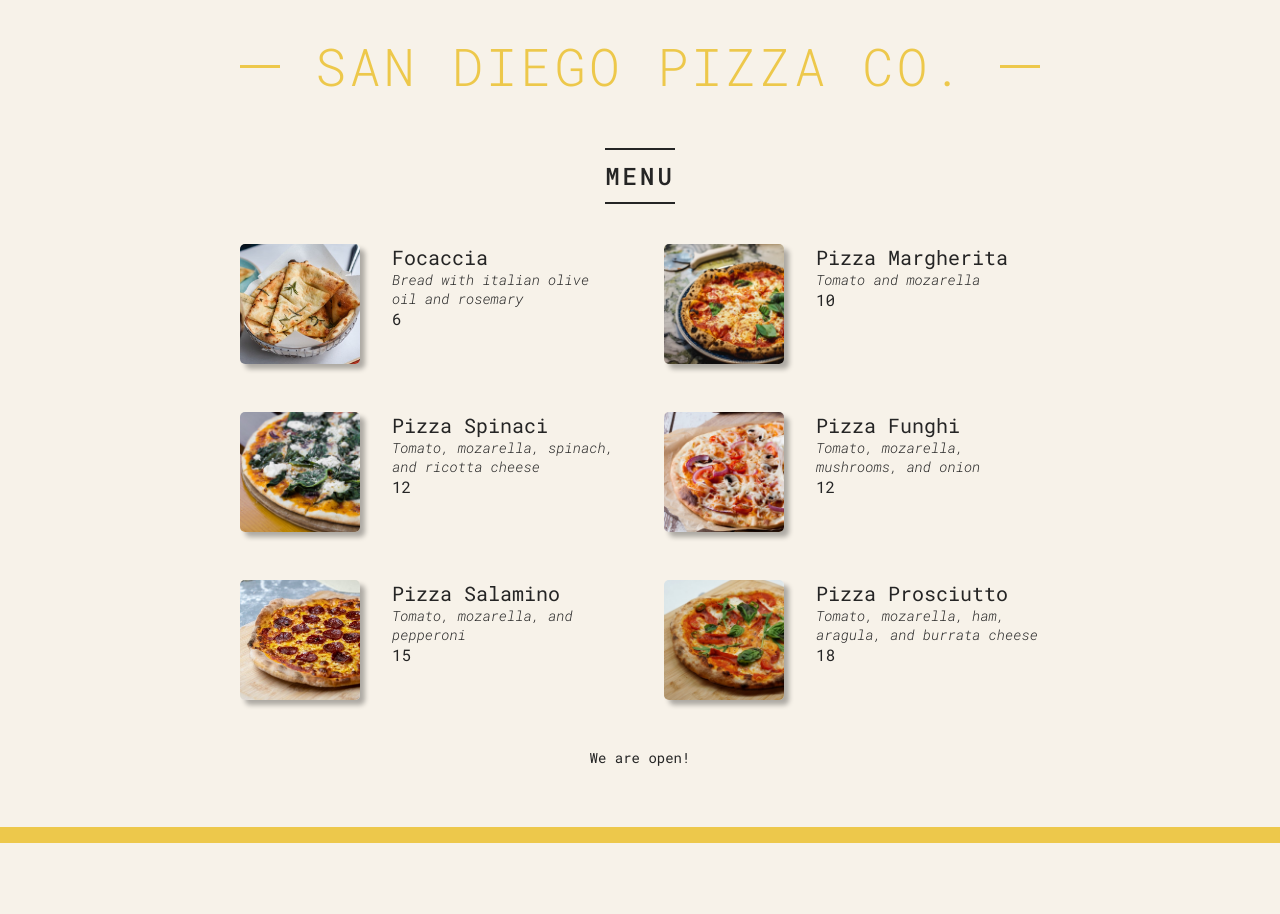
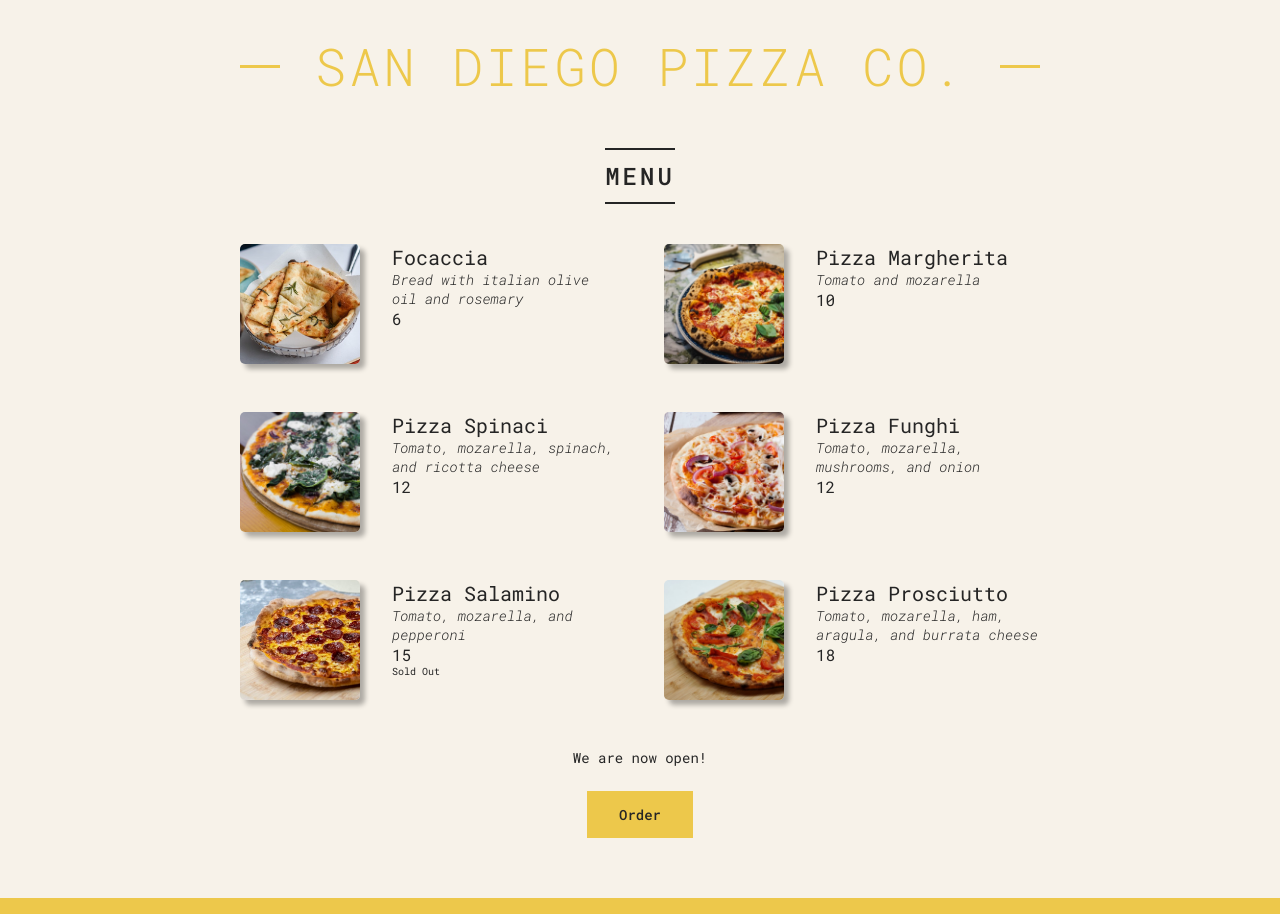
Before and after one commit to ricky-antonio/pizza-menu, a React (Create React App) app: page / in a window 1280 px wide. Before the commit the page ends 843 px from the top, so only its background shows below. Built offline with nearby package versions, Linux system fonts and the light colour scheme.

Commit message:
Conditional footer

```diff
--- a/src/Footer.js
+++ b/src/Footer.js
@@ -1,11 +1,25 @@
 import "./Footer.css";
 
 function Footer() {
+    const hour = new Date().getHours();
+    const openHour = 9;
+    const closeHour = 22;
+    const isOpen = hour >= openHour && hour <= closeHour;
     return (
-        <div className="Footer">
-            <footer>We are open!</footer>
-        </div>
-    )
+        <footer className="Footer">
+            {isOpen ? (
+                <div className="order">
+                    <p>We are now open!</p>
+                    <button className="btn">Order</button>
+                </div>
+            ) : (
+                <p>
+                    We're happy to welcome you between {openHour}:00 and{" "}
+                    {closeHour}:00.
+                </p>
+            )}
+        </footer>
+    );
 }
 
 export default Footer;
--- a/src/Pizza.js
+++ b/src/Pizza.js
@@ -1,7 +1,7 @@
 import "./Pizza.css";
 
-function Pizza(props) {
-    const { name, ingredients, price, photoName, soldOut } = props.pizzaObj;
+function Pizza({pizzaObj}) {
+    const { name, ingredients, price, photoName, soldOut } = pizzaObj;
 
     return (
         <div className="Pizza">
@@ -9,7 +9,7 @@ function Pizza(props) {
             <li>
                 <h3>{name}</h3>
                 <p>{ingredients}</p>
-                <span>{price}</span>
+                <span>{price}</span> {soldOut && "Sold Out"}
             </li>
         </div>
     );
```
